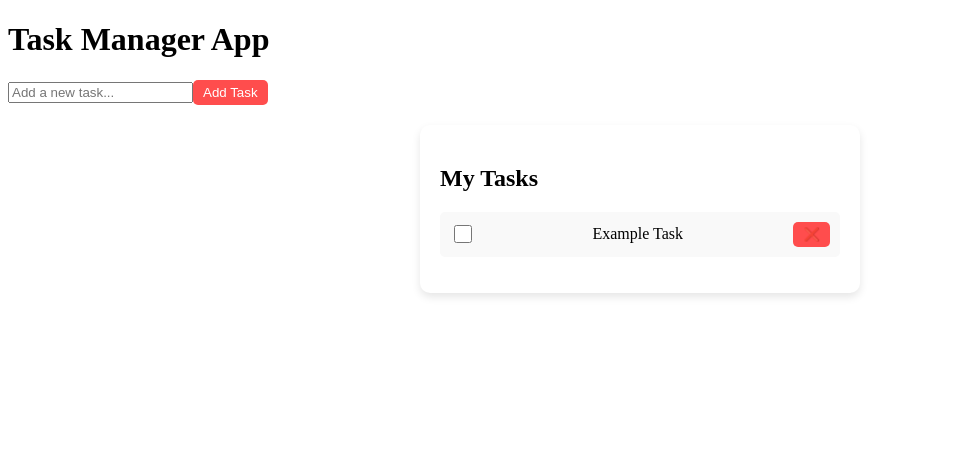
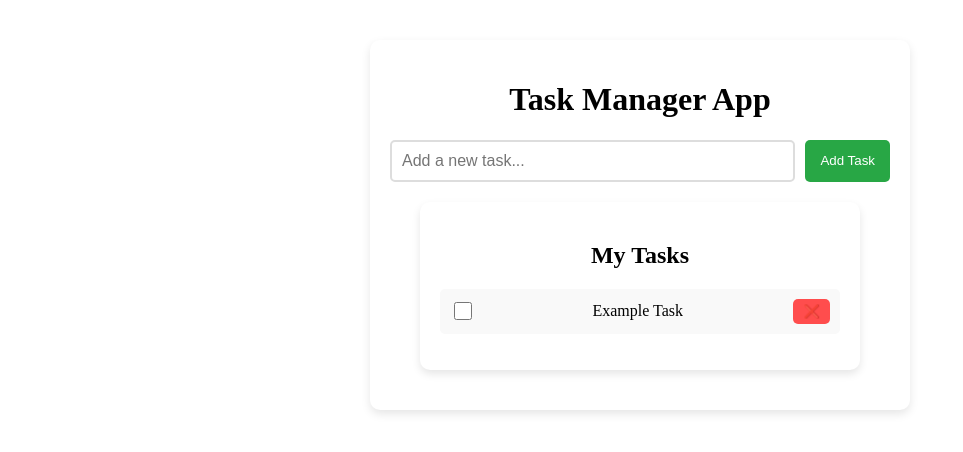
Before and after one commit to Im-Arth1307/Task-Management-Application, a React (Create React App) app: page / in a window 1280 px wide. Shown: the top 452 px of the page, without its empty margins (0-963 px from the left). Built offline with nearby package versions, Linux system fonts and the light colour scheme; the HTML template or start-up script is replaced by a standard one.

Commit message:
created App.css

```diff
--- /dev/null
+++ b/src/App.css
@@ -0,0 +1,37 @@
+.app-container {
+    max-width: 500px;
+    margin: 40px auto;
+    padding: 20px;
+    text-align: center;
+    background: white;
+    box-shadow: 0 4px 10px rgba(0, 0, 0, 0.1);
+    border-radius: 10px;
+  }
+
+  .task-input-container {
+    display: flex;
+    gap: 10px;
+    margin-bottom: 20px;
+  }
+
+  input[type="text"] {
+    flex: 1;
+    padding: 10px;
+    border: 2px solid #ddd;
+    border-radius: 5px;
+    font-size: 16px;
+  }
+
+  .add-task-button {
+    background: #28a745;
+    color: white;
+    border: none;
+    padding: 10px 15px;
+    border-radius: 5px;
+    cursor: pointer;
+    transition: background 0.3s ease;
+  }
+
+  .add-task-button:hover {
+    background: #218838;
+  }
--- a/src/App.js
+++ b/src/App.js
@@ -1,15 +1,41 @@
-import React from "react";
+import React, { useState } from "react";
 import TaskList from "./components/TaskList";
 import TaskForm from "./components/TaskForm";
+import { useDispatch } from "react-redux";
+import { addTask } from "./redux/taskSlice";
+import "./App.css";
+
 
 const App = () => {
-    return (
-      <div>
-        <h1>Task Manager App</h1>
-        <TaskForm />
-        <TaskList />
-      </div>
-    );
+  const [taskText, setTaskText] = useState("");
+  const dispatch = useDispatch();
+
+  const handleAddTask = () => {
+    if (taskText.trim() !== "") {
+      dispatch(addTask(taskText));
+      setTaskText("");
+    }
   };
 
+  return (
+    <div className="app-container">
+      <h1>Task Manager App</h1>
+
+      <div className="task-input-container">
+        <input
+          type="text"
+          value={taskText}
+          onChange={(e) => setTaskText(e.target.value)}
+          placeholder="Add a new task..."
+        />
+        <button className="add-task-button" onClick={handleAddTask}>
+          Add Task
+        </button>
+      </div>
+
+      <TaskList />
+    </div>
+  );
+};
+
 export default App;
```
